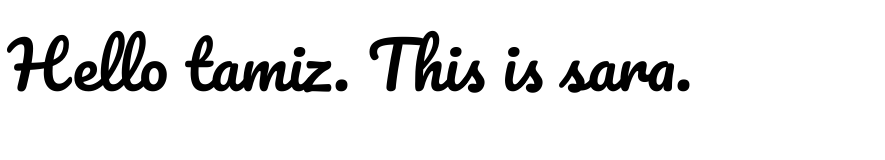
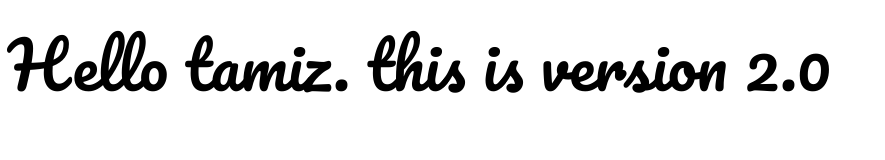
Before and after one commit to saramacau/simple-static-website, a website: page public/index.html in a window 1280 px wide. Shown: the whole page, without its empty margins (0-885 px from the left). Drawn offline with Linux system fonts and the light colour scheme.

Commit message:
Update index.html

```diff
--- a/public/index.html
+++ b/public/index.html
@@ -10,6 +10,6 @@
     <link href="https://fonts.googleapis.com/css?family=Pacifico" rel="stylesheet">
 </head>
 <body>
-    Hello tamiz. This is sara.
+    Hello tamiz. this is version 2.0
 </body>
 </html>
```
